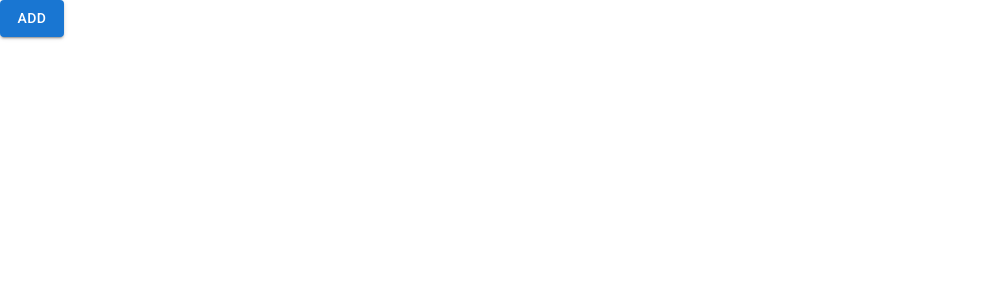
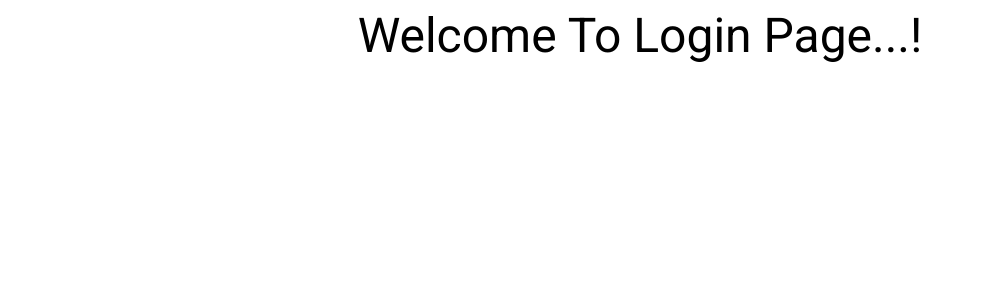
Before and after one commit to pratiksamrat14/corl, a React (Create React App) app: page / in a window 1280 px wide. Shown: the top 300 px of the page, without its empty margins (0-982 px from the left). Built offline with nearby package versions, Linux system fonts and the light colour scheme.

Commit message:
- Added react-router-dom in this project

```diff
--- a/package.json
+++ b/package.json
@@ -15,6 +15,7 @@
     "react": "^18.2.0",
     "react-dom": "^18.2.0",
     "react-redux": "^9.1.0",
+    "react-router-dom": "^6.21.3",
     "react-scripts": "5.0.1",
     "redux": "^5.0.1",
     "redux-logger": "^3.0.6",
--- a/src/App.js
+++ b/src/App.js
@@ -1,21 +1,15 @@
-import { Box, Button, Typography } from "@mui/material";
-import { useDispatch, useSelector } from "react-redux";
-import { increment } from "./action/sample";
+import { Box } from "@mui/material";
+import { RouterProvider } from "react-router-dom";
+import { router } from "./routes";
+import { Suspense } from "react";
 
 
 const App = () => {
-  const dispatch = useDispatch();
-  const count =  useSelector((state) => state.sample.count);
-
-  const onClickAdd = () => {
-    dispatch(increment(count));
-  }
-
   return (
     <Box>
-      <Button variant="contained" color="primary" onClick={onClickAdd}>
-        add
-      </Button>
+      <Suspense>
+        <RouterProvider router={router}/>
+      </Suspense>
     </Box>
   );
 }
--- /dev/null
+++ b/src/layout/AuthLayout.js
@@ -0,0 +1,21 @@
+import { Box } from "@mui/material";
+import { Outlet } from "react-router-dom";
+
+const styles = () => {
+  return {
+    padding: 1,
+    display: "flex",
+    flexDirection: "column",
+    justifyContent: "center",
+    alignItems: "center",
+  };
+};
+const AuthLayout = () => {
+  return (
+    <Box sx={() => styles()}>
+      <Outlet />
+    </Box>
+  );
+};
+
+export default AuthLayout;
--- /dev/null
+++ b/src/layout/BasicLayout.js
@@ -0,0 +1,21 @@
+import { Box } from "@mui/material";
+import { Outlet } from "react-router-dom";
+
+const styles = () => {
+  return {
+    padding: 1,
+    display: "flex",
+    flexDirection: "column",
+    justifyContent: "center",
+    alignItems: "center",
+  };
+};
+const BasicLayout = () => {
+  return (
+    <Box sx={() => styles()}>
+      <Outlet />
+    </Box>
+  );
+};
+
+export default BasicLayout;
--- /dev/null
+++ b/src/pages/Home/index.js
@@ -0,0 +1,13 @@
+import { Box, Typography } from "@mui/material";
+
+const Home = () => {
+  return(
+     <Box>
+        <Typography variant="h3">
+          Welcome To home page
+        </Typography>
+     </Box>
+  );
+};
+
+export default Home;
--- /dev/null
+++ b/src/pages/Session/Login.js
@@ -0,0 +1,13 @@
+import { Box, Typography } from "@mui/material";
+
+const Login = () => {
+  return(
+     <Box>
+        <Typography variant="h3">
+            Welcome To Login Page...!
+        </Typography>
+     </Box>
+  );
+};
+
+export default Login;
--- /dev/null
+++ b/src/routes.js
@@ -0,0 +1,23 @@
+import { lazy } from "react";
+import { createBrowserRouter } from "react-router-dom";
+
+// Importing Layouts
+const BasicLayout = lazy(() => import("./layout/BasicLayout"));
+const AuthLayout = lazy(() => import("./layout/AuthLayout"));
+
+// Importing Pages
+const Home = lazy(() => import(/* Importing Home Page */"./pages/Home"));
+const Login = lazy(() => import(/* Importing Login Page */"./pages/Session/Login"));
+
+export const router = createBrowserRouter([
+  {
+    path: "/",
+    element: <BasicLayout />,
+    children: [{ path: "", element: <Login /> }],
+  },
+  {
+    path: "/home",
+    element: <AuthLayout />,
+    children: [{ path: "", element: <Home /> }],
+  },
+]);
```
Also changed, not shown: 1 other file (tests, documents, lock files or other folders).
